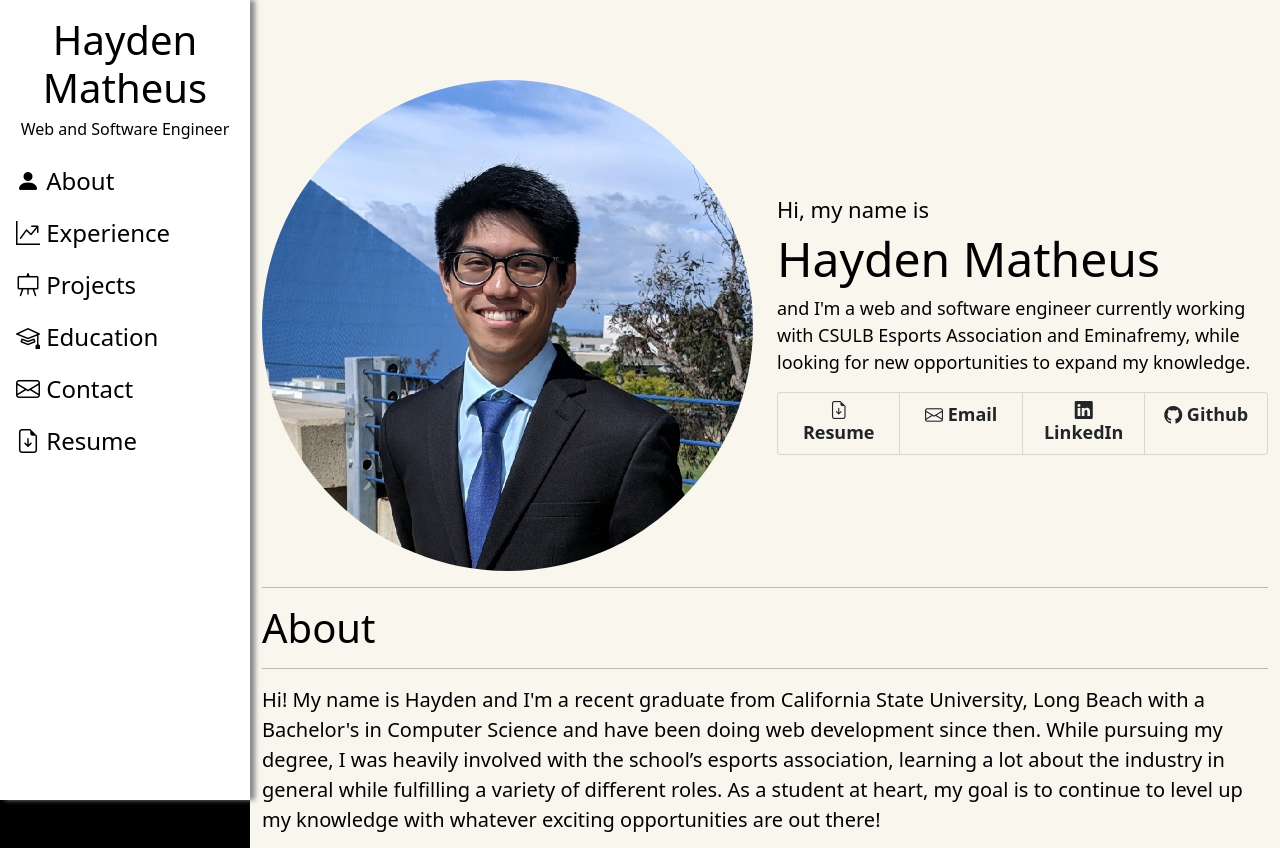
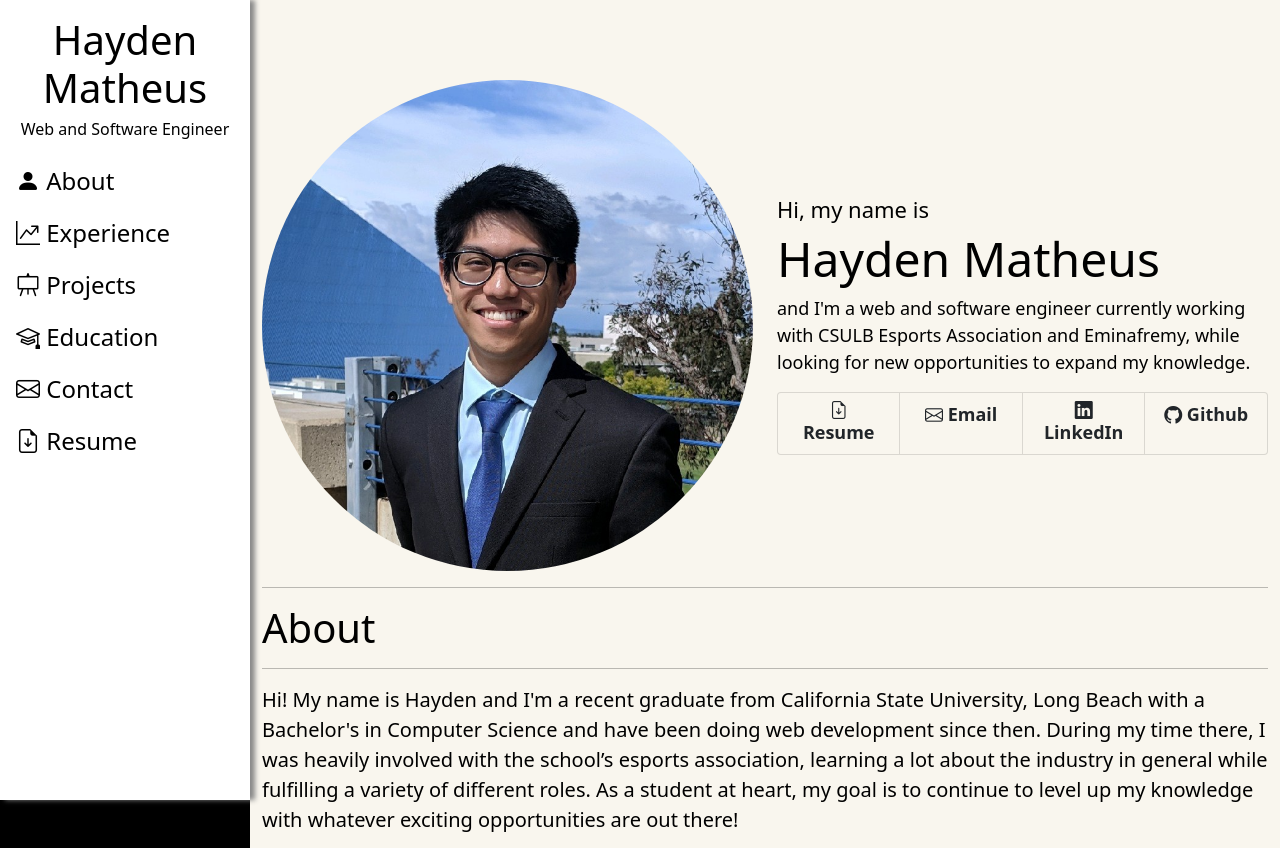
Before and after one commit to Hayden-Matheus/Hayden-Matheus.github.io, a plain HTML site: page index.html in a window 1280 px wide. Shown: the top 848 px of the page. Drawn offline with nearby package versions, Linux system fonts and the light colour scheme.

Commit message:
smol edit

```diff
--- a/index.html
+++ b/index.html
@@ -93,7 +93,7 @@
             <h1>About</h1>
             <hr>
 
-            <p>Hi! My name is Hayden and I'm a recent graduate from California State University, Long Beach with a Bachelor's in Computer Science and have been doing web development since then. While pursuing my degree, I was heavily involved with the school’s esports association, learning a lot about the industry in general while fulfilling a variety of different roles. As a student at heart, my goal is to continue to level up my knowledge with whatever exciting opportunities are out there!</p>
+            <p>Hi! My name is Hayden and I'm a recent graduate from California State University, Long Beach with a Bachelor's in Computer Science and have been doing web development since then. During my time there, I was heavily involved with the school’s esports association, learning a lot about the industry in general while fulfilling a variety of different roles. As a student at heart, my goal is to continue to level up my knowledge with whatever exciting opportunities are out there!</p>
             <p>While I specialize in software, I do enjoy a bit of hardware as well. I love building PCs and frequently help others upgrade their own home setups. Check out some of past builds below!</p>
 
             <div id="pc-builds">
```
